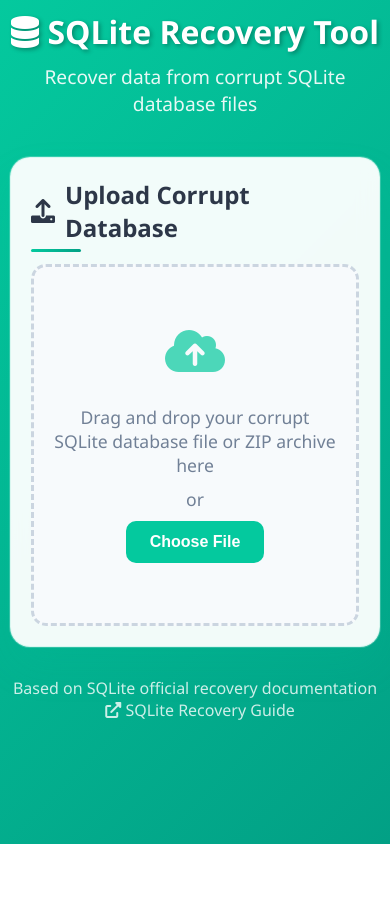
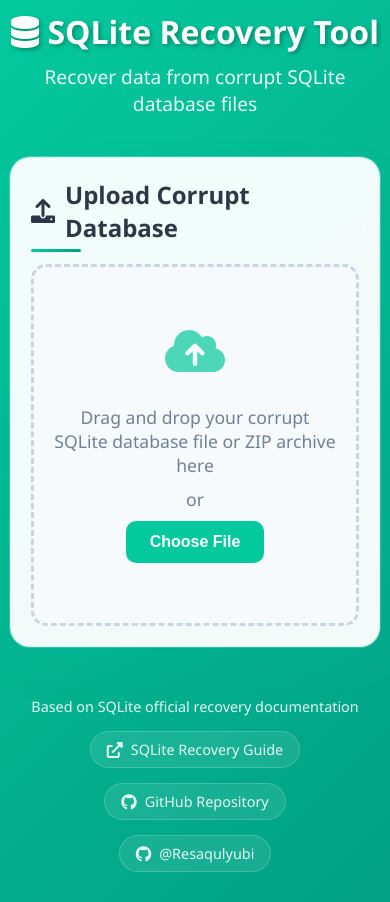
Before and after one commit to Resaqulyubi/recovery-sqlite-corrupt, a website: page index.html in a window 390 px wide. Before the commit the page ends 844 px from the top, so only its background shows below. Drawn offline with Linux system fonts and the light colour scheme.

Commit message:
Add GitHub links to footer
- Added GitHub repository link
- Added @Resaqulyubi profile link
- Enhanced footer styling with glassmorphism effect
- Improved responsive design for mobile
- Added hover animations and modern button styling

```diff
--- a/index.html
+++ b/index.html
@@ -131,9 +131,17 @@
 
         <footer class="footer">
             <p>Based on SQLite official recovery documentation</p>
-            <a href="https://www.sqlite.org/recovery.html" target="_blank">
-                <i class="fas fa-external-link-alt"></i> SQLite Recovery Guide
-            </a>
+            <div class="footer-links">
+                <a href="https://www.sqlite.org/recovery.html" target="_blank">
+                    <i class="fas fa-external-link-alt"></i> SQLite Recovery Guide
+                </a>
+                <a href="https://github.com/Resaqulyubi/recovery-sqlite-corrupt" target="_blank">
+                    <i class="fab fa-github"></i> GitHub Repository
+                </a>
+                <a href="https://github.com/Resaqulyubi" target="_blank">
+                    <i class="fab fa-github"></i> @Resaqulyubi
+                </a>
+            </div>
         </footer>
     </div>
 
--- a/styles.css
+++ b/styles.css
@@ -408,17 +408,53 @@
 .footer {
     text-align: center;
     color: white;
-    opacity: 0.8;
+    opacity: 0.9;
+    padding: 20px 0;
+}
+
+.footer p {
+    margin-bottom: 15px;
+    font-size: 0.9rem;
+}
+
+.footer-links {
+    display: flex;
+    justify-content: center;
+    gap: 30px;
+    flex-wrap: wrap;
 }
 
 .footer a {
     color: white;
     text-decoration: none;
-    margin-left: 10px;
+    display: flex;
+    align-items: center;
+    gap: 8px;
+    padding: 8px 16px;
+    border-radius: 20px;
+    background: rgba(255, 255, 255, 0.1);
+    backdrop-filter: blur(10px);
+    border: 1px solid rgba(255, 255, 255, 0.2);
+    transition: all 0.3s ease;
+    font-size: 0.9rem;
 }
 
 .footer a:hover {
-    text-decoration: underline;
+    background: rgba(255, 255, 255, 0.2);
+    transform: translateY(-2px);
+    box-shadow: 0 5px 15px rgba(0, 0, 0, 0.2);
+}
+
+.footer a i {
+    font-size: 1rem;
+}
+
+@media (max-width: 480px) {
+    .footer-links {
+        flex-direction: column;
+        align-items: center;
+        gap: 15px;
+    }
 }
 
 /* Responsive design */
```
Also changed, not shown: 1 other file.
